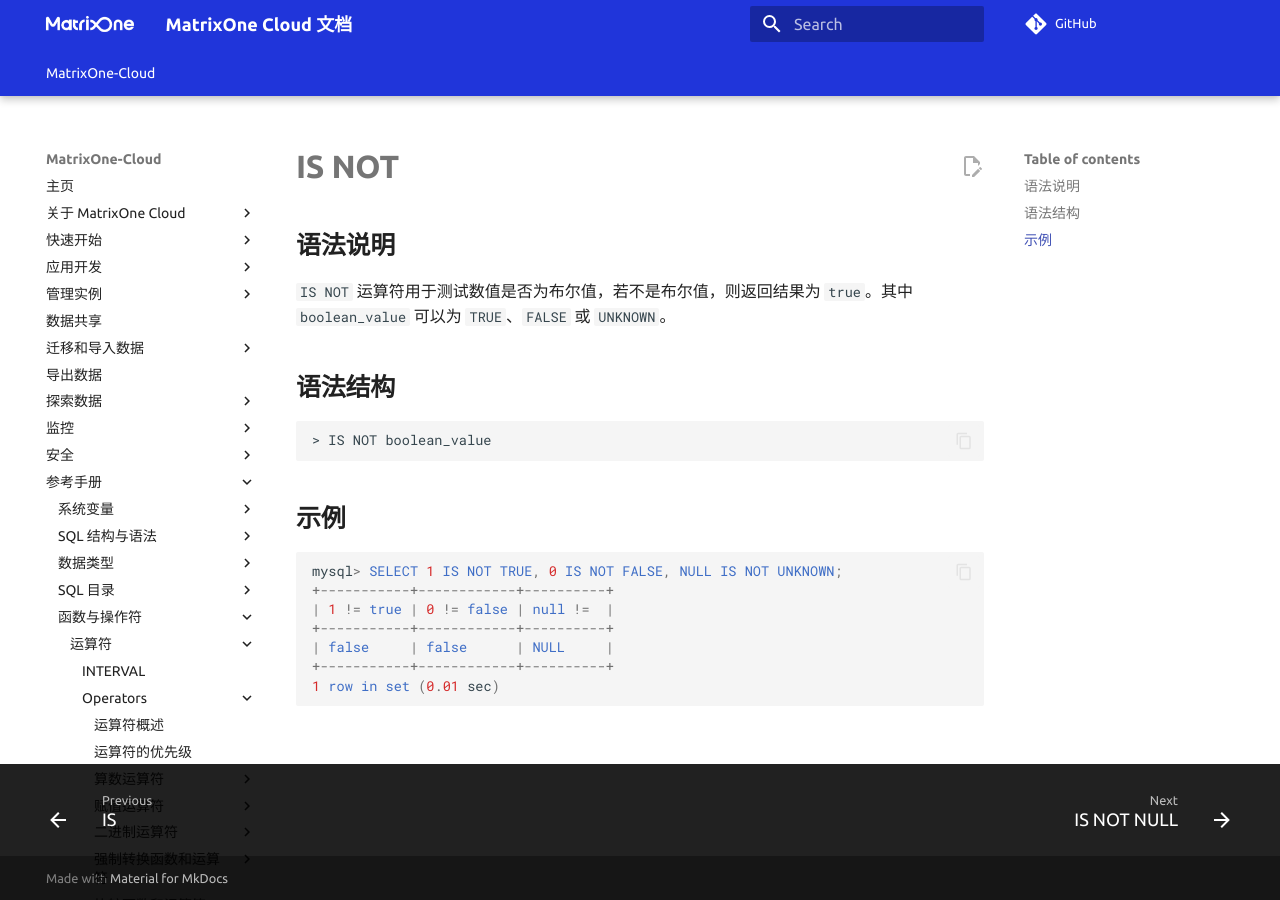
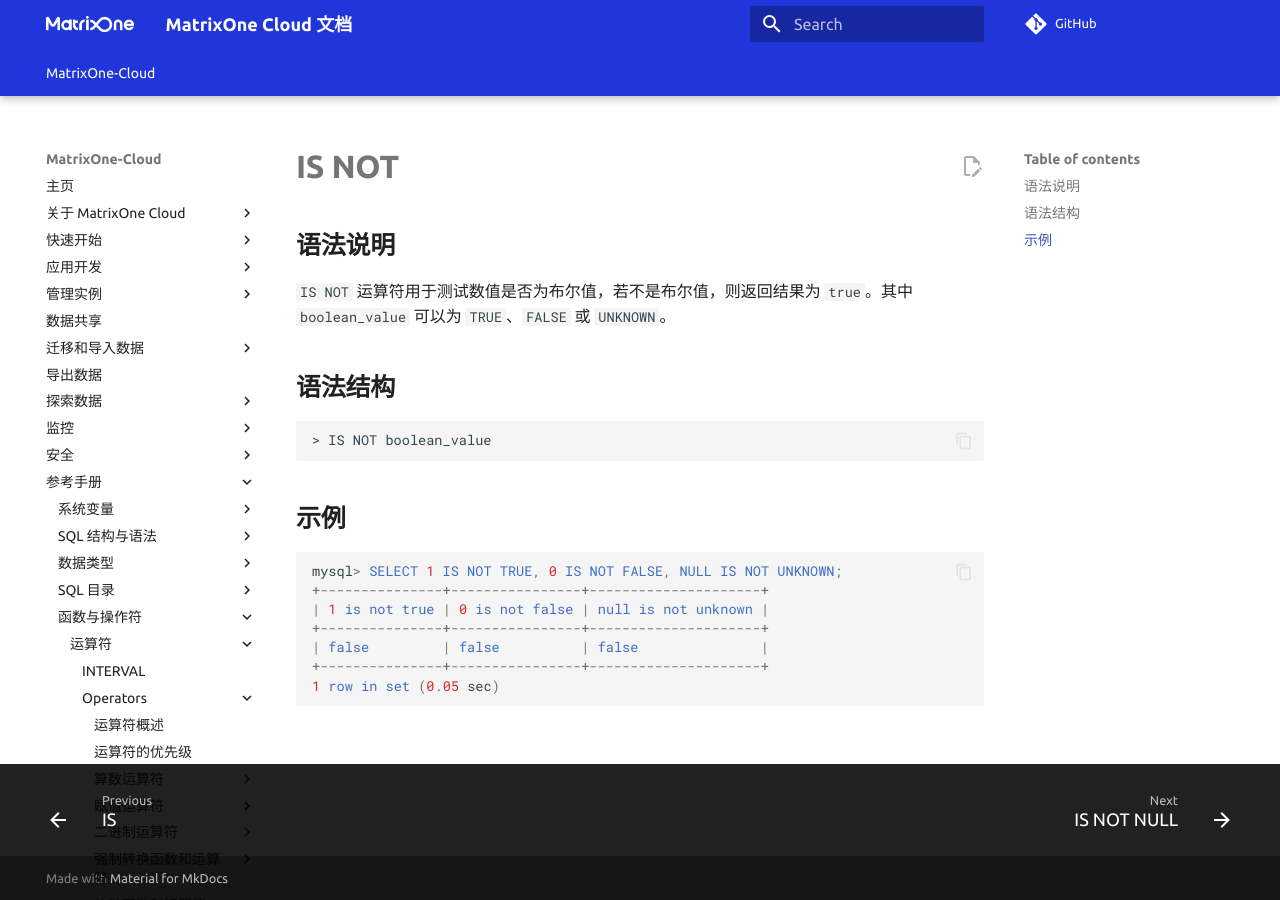
Before and after one commit to yangj1211/moc-docs, an MkDocs documentation site: the page built from docs/MatrixOne-Cloud/Reference/Operators/operators/comparison-functions-and-operators/is-not.md, in a window 1280 px wide. Built offline with MkDocs 1.6.1 and Material for MkDocs 9.7.7, drawn with Linux system fonts in a browser that asks for light colours; comment, search, counter and statistics services are not loaded; the version menu is left out.

Commit message:
Update is-not.md
Signed-off-by: yanghaitao5000 <91644845+yanghaitao5000@users.noreply.github.com>

````diff
--- a/docs/MatrixOne-Cloud/Reference/Operators/operators/comparison-functions-and-operators/is-not.md
+++ b/docs/MatrixOne-Cloud/Reference/Operators/operators/comparison-functions-and-operators/is-not.md
@@ -14,10 +14,10 @@
 
 ```sql
 mysql> SELECT 1 IS NOT TRUE, 0 IS NOT FALSE, NULL IS NOT UNKNOWN;
-+-----------+------------+----------+
-| 1 != true | 0 != false | null !=  |
-+-----------+------------+----------+
-| false     | false      | NULL     |
-+-----------+------------+----------+
-1 row in set (0.01 sec)
++---------------+----------------+---------------------+
+| 1 is not true | 0 is not false | null is not unknown |
++---------------+----------------+---------------------+
+| false         | false          | false               |
++---------------+----------------+---------------------+
+1 row in set (0.05 sec)
 ```
````
